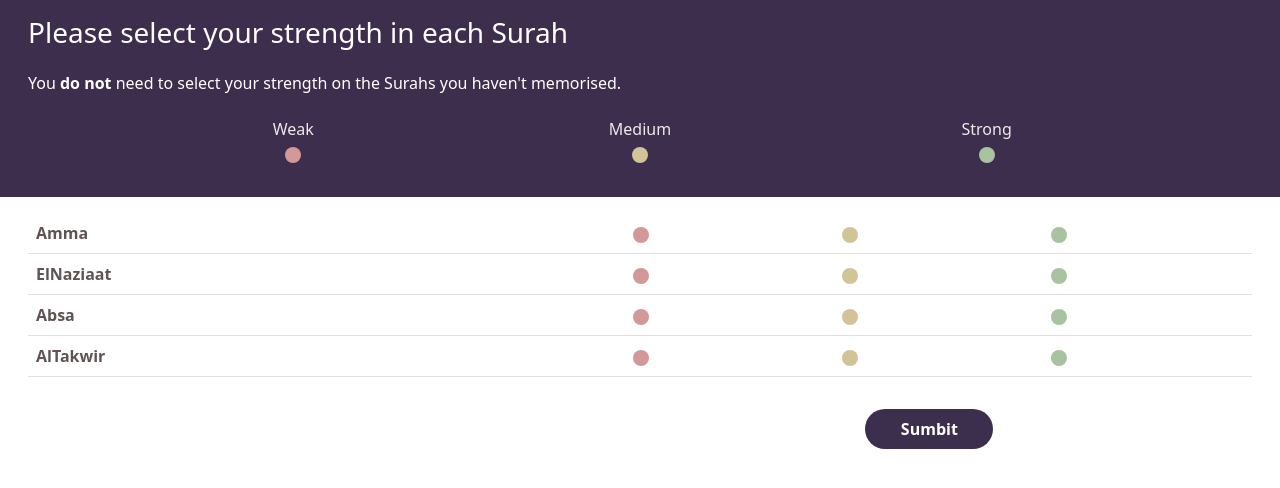
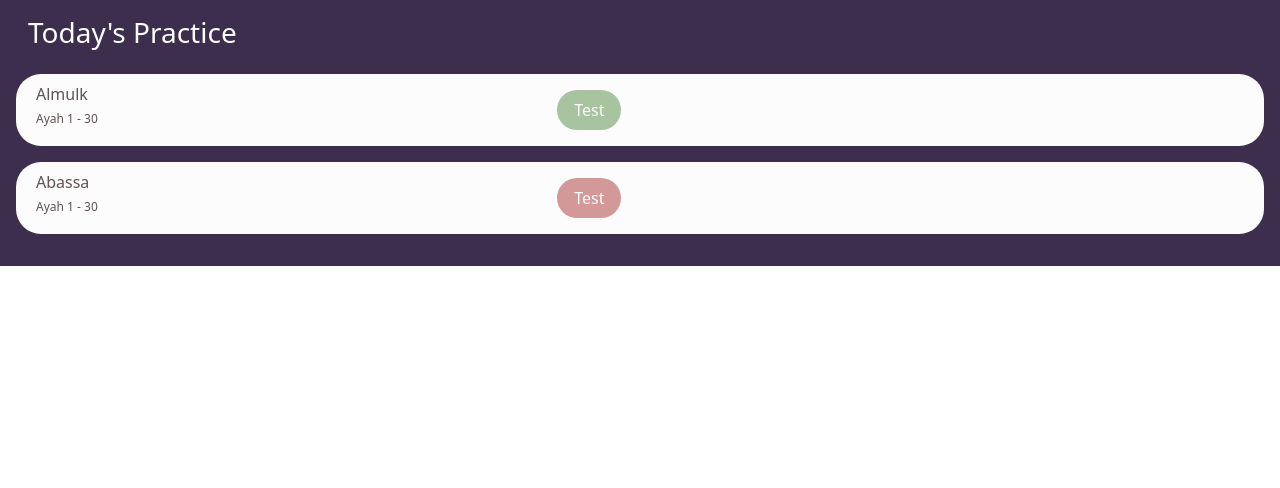
Before and after one commit to Tech-Sisters/hackathon23-team2, a React (Create React App) app in the folder frontend-react/: page / in a window 1280 px wide. Shown: the top 488 px of the page. Built offline with nearby package versions, Linux system fonts and the light colour scheme.

Commit message:
home screen v1

```diff
--- a/frontend-react/src/App.css
+++ b/frontend-react/src/App.css
@@ -39,3 +39,10 @@
   border: none;
   width: 8rem;
 }
+.strengthBadge{
+  color: #FCFCFC;
+  font-size: 16px;
+  font-weight: normal;
+  border: none;
+  width: 4rem;
+}
--- a/frontend-react/src/App.js
+++ b/frontend-react/src/App.js
@@ -3,12 +3,14 @@ import { BrowserRouter, Routes, Route } from "react-router-dom";
 import AllSurahs from "./Components/AllSurahs/AllSurahs";
 import BeginTest from "./Components/BeginTest/BeginTest";
 import Test from "./Components/Test/Test";
+import HomeScreen from "./Components/HomeScreen/HomeScreen";
 
 function App() {
   return (
     <BrowserRouter>
       <Routes>
-        <Route path="/" element={<AllSurahs />} />
+        <Route path="/" element={<HomeScreen />} />
+        <Route path="/all-surahs" element={<AllSurahs />} />
         <Route path="/begin-test" element={<BeginTest />} />
         <Route path="/test" element={<Test />} />
       </Routes>
--- a/frontend-react/src/Components/BeginTest/BeginTest.js
+++ b/frontend-react/src/Components/BeginTest/BeginTest.js
@@ -1,21 +1,18 @@
-import React, { useState } from "react";
-import { useNavigate } from "react-router-dom";
+import React, { useState, useEffect } from "react";
+import { useNavigate, useLocation } from "react-router-dom";
 import "./Test.css";
 
 const BeginTest = () => {
-  const [ayahCounter, setAyahCounter] = useState(0);
+  const [surah, setSurah] = useState({});
   let navigate = useNavigate();
-  const testObj = {
-    surahName: "Al-Layl",
-    currentStrength: "Strong",
-    lastTestedOn: "14/11/2023",
-    ayahs: [
-      "ayahaaaaaaaaaaaaaaaaaaaaaaaaaaaaaaaaaaaaaaaaaaaaaaaaaaaaaaaaaaaaaaaaaaaaaaaaaaaaaaaaaaaaaaaaaaaa1",
-      "ayah2",
-    ],
-  };
+  const location = useLocation();
+  useEffect(() => {
+    setSurah(location.state[0]);
+    console.log(location.state[0]);
+  }, [surah]);
+
   const onBeginTestHandle = () => {
-    navigate("/test", { state: testObj });
+    navigate("/test", { state: surah });
   };
   return (
     <>
@@ -24,7 +21,7 @@ const BeginTest = () => {
           <div className="container-fluid py-5 border rounded test-container d-flex flex-column justify-content-between">
             <div className="row my-3">
               <div className="col-12 d-flex flex-column align-items-center ">
-                <h2 className="surahName">{testObj.surahName}</h2>
+                <h2 className="surahName">{surah.surahName}</h2>
                 <hr className="border border-dark border-top-2 opacity-25 w-100" />
               </div>
             </div>
@@ -32,12 +29,12 @@ const BeginTest = () => {
               <div className="col-12 d-flex flex-column align-items-center ">
                 <h6 className="text p-2">Current Strength:</h6>
                 <span
-                  className={`badge rounded-pill p-2 ${testObj.currentStrength}Color`}
+                  className={`badge rounded-pill p-2 ${surah.currentStrength}Color`}
                 >
-                  {testObj.currentStrength}
+                  {surah.currentStrength}
                 </span>
                 <h6 className="text p-2">Last Tested On:</h6>
-                <h6 className="fw-normal text ">{testObj.lastTestedOn}</h6>
+                <h6 className="fw-normal text ">{surah.lastTestedOn}</h6>
               </div>
             </div>
             <div className="row my-3">
--- /dev/null
+++ b/frontend-react/src/Components/HomeScreen/HomeScreen.css
@@ -0,0 +1,3 @@
+.WhiteBackground{
+    background-color: #FCFCFC;
+}
--- /dev/null
+++ b/frontend-react/src/Components/HomeScreen/HomeScreen.js
@@ -0,0 +1,81 @@
+import "./HomeScreen.css";
+import React, { useState } from "react";
+import { useNavigate } from "react-router-dom";
+const HomeScreen = () => {
+  let navigate = useNavigate();
+  const surahsList = [
+    {
+      id: 1,
+      surahName: "Almulk",
+      numberOfAyah: 30,
+      currentStrength: "Strong",
+      lastTestedOn: "14/11/2023",
+      ayahs: [
+        "ayahaaaaaaaaaaaaaaaaaaaaaaaaaaaaaaaaaaaaaaaaaaaaaaaaaaaaaaaaaaaaaaaaaaaaaaaaaaaaaaaaaaaaaaaaaaaa1",
+        "ayah2",
+      ],
+    },
+    {
+      id: 2,
+      surahName: "Abassa",
+      numberOfAyah: 30,
+      currentStrength: "Weak",
+      lastTestedOn: "14/11/2023",
+      ayahs: [
+        "ayahaaaaaaaaaaaaaaaaaaaaaaaaaaaaaaaaaaaaaaaaaaaaaaaaaaaaaaaaaaaaaaaaaaaaaaaaaaaaaaaaaaaaaaaaaaaa1",
+        "ayah2",
+        "ayah3",
+      ],
+    },
+  ];
+  const handleClickTestSurah = (surahId) => {
+    let selectedTest = surahsList.filter((s) => s.id === surahId);
+    navigate("/begin-test", { state: selectedTest });
+  };
+  return (
+    <>
+      <div className="container-fluid">
+        <div className="row header p-3 ">
+          <div className="col-12">
+            <div className="row mb-3">
+              <div className="col-12 headerTitle">
+                <h3>Today's Practice</h3>
+              </div>
+            </div>
+            {surahsList.map((surah) => (
+              <div
+                key={surah.id}
+                className="row my-3 WhiteBackground text p-2 d-flex align-items-center "
+                style={{ borderRadius: "25px" }}
+              >
+                <div className="col-5">
+                  <div className="row d-flex flex-column">
+                    <div className="col-12 text">
+                      <h6 style={{ fontSize: "16px" }}>{surah.surahName}</h6>
+                    </div>
+                    <div className="col-12 text">
+                      <h6 style={{ fontSize: "12px" }}>
+                        Ayah 1 - {surah.numberOfAyah}
+                      </h6>
+                    </div>
+                  </div>
+                </div>
+                <div className="col-5">
+                  <button
+                    className={`${surah.currentStrength}Color strengthBadge rounded-pill p-2 m-2`}
+                    onClick={() => handleClickTestSurah(surah.id)}
+                  >
+                    Test
+                  </button>
+                </div>
+              </div>
+            ))}
+          </div>
+        </div>
+        <div className="row"></div>
+        <div className="row"></div>
+      </div>
+    </>
+  );
+};
+export default HomeScreen;
```
